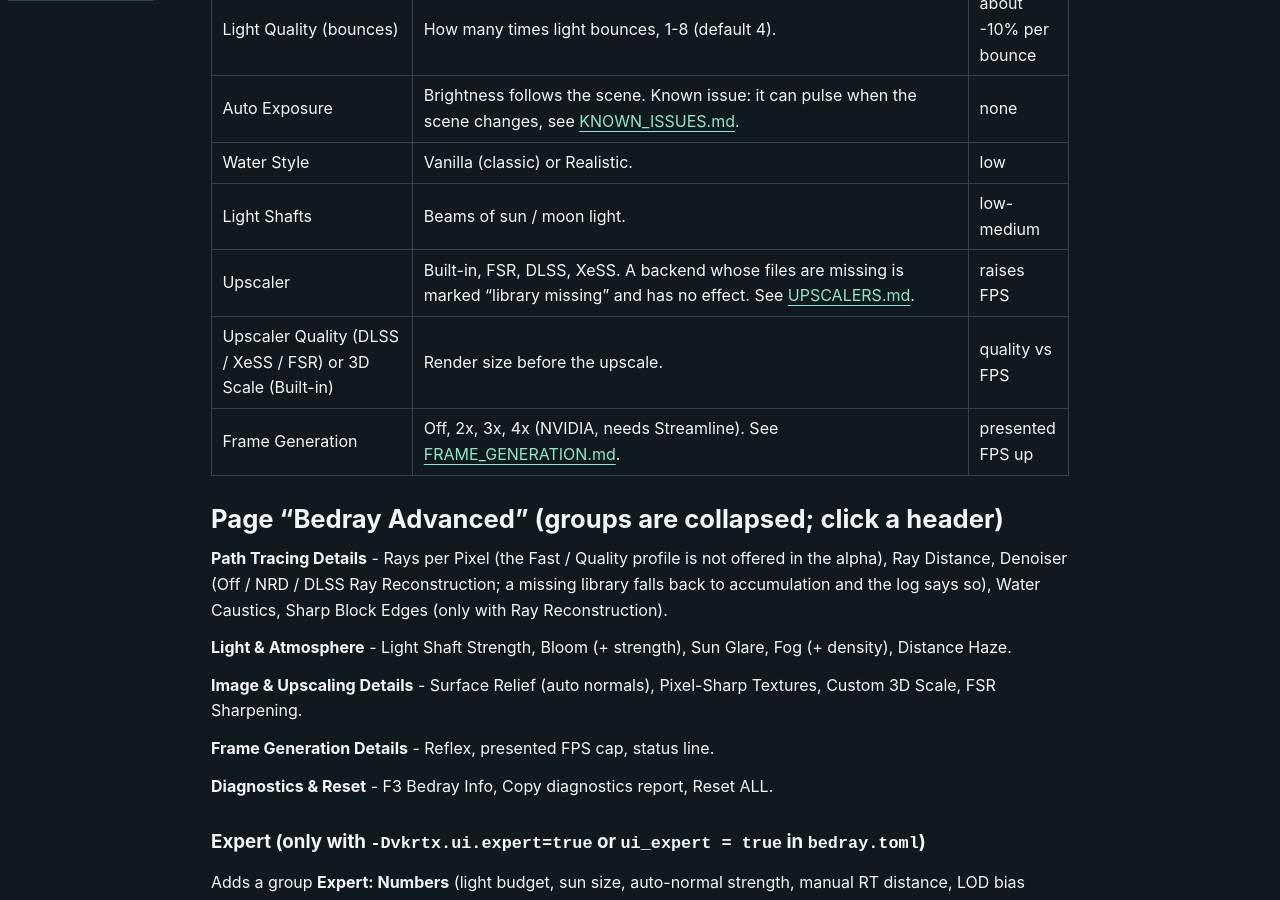
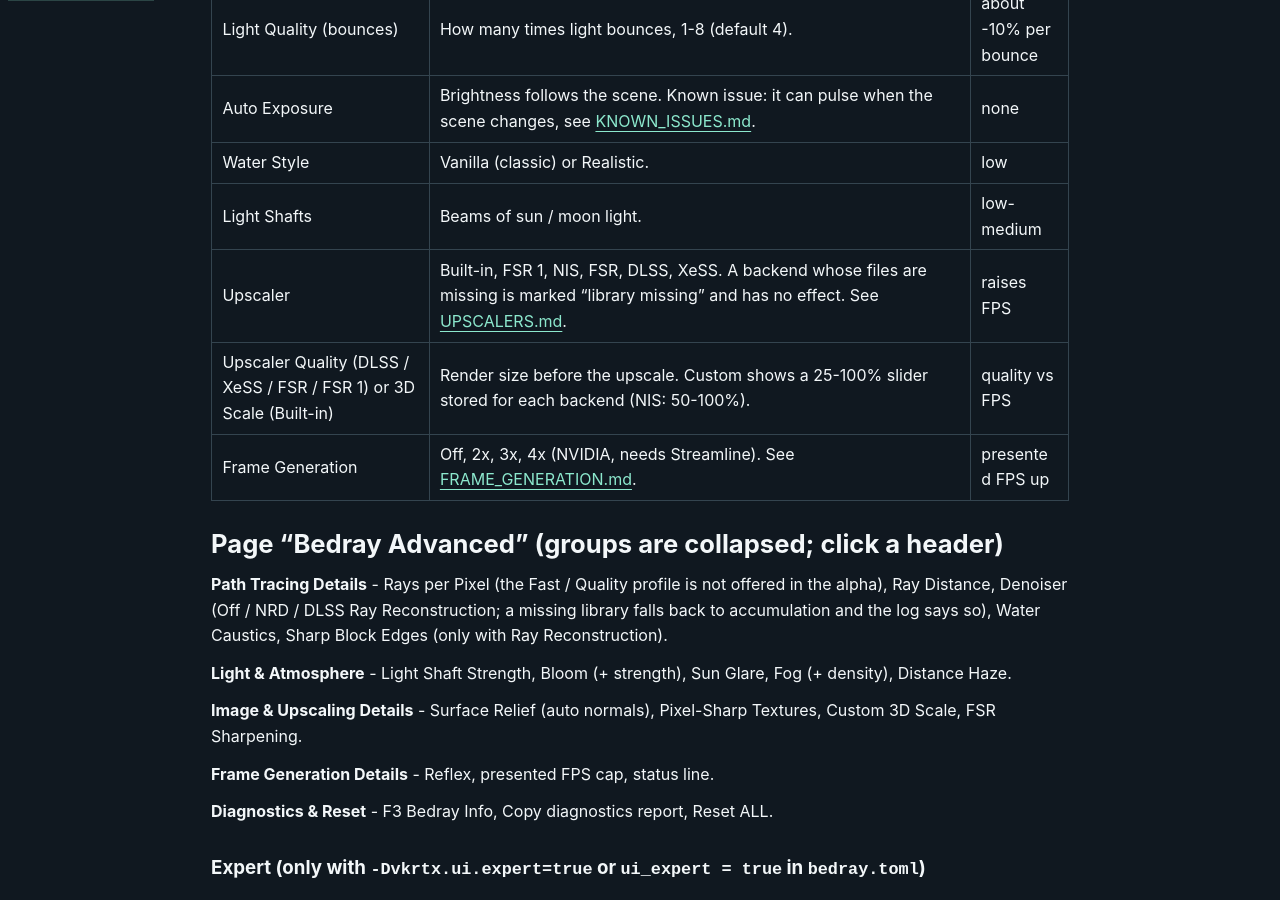
Before and after one commit to bnfe12/bedray, a Jekyll site: the page built from docs/SETTINGS_REFERENCE.md, in a window 1280 px wide and 900 px high, scrolled down 1481 px. Built offline with Jekyll 4.4.1, drawn with Linux system fonts in a browser that asks for light colours; our own code applies the rules of GitHub Pages for plain Markdown files.

Commit message:
Document native frame generation and per-backend custom scale

```diff
--- a/docs/SETTINGS_REFERENCE.md
+++ b/docs/SETTINGS_REFERENCE.md
@@ -50,8 +50,8 @@
 | Auto Exposure | Brightness follows the scene. Known issue: it can pulse when the scene changes, see [KNOWN_ISSUES.md](KNOWN_ISSUES.md). | none |
 | Water Style | Vanilla (classic) or Realistic. | low |
 | Light Shafts | Beams of sun / moon light. | low-medium |
-| Upscaler | Built-in, FSR, DLSS, XeSS. A backend whose files are missing is marked "library missing" and has no effect. See [UPSCALERS.md](UPSCALERS.md). | raises FPS |
-| Upscaler Quality (DLSS / XeSS / FSR) or 3D Scale (Built-in) | Render size before the upscale. | quality vs FPS |
+| Upscaler | Built-in, FSR 1, NIS, FSR, DLSS, XeSS. A backend whose files are missing is marked "library missing" and has no effect. See [UPSCALERS.md](UPSCALERS.md). | raises FPS |
+| Upscaler Quality (DLSS / XeSS / FSR / FSR 1) or 3D Scale (Built-in) | Render size before the upscale. Custom shows a 25-100% slider stored for each backend (NIS: 50-100%). | quality vs FPS |
 | Frame Generation | Off, 2x, 3x, 4x (NVIDIA, needs Streamline). See [FRAME_GENERATION.md](FRAME_GENERATION.md). | presented FPS up |
 
 ## Page "Bedray Advanced" (groups are collapsed; click a header)
```
Also changed, not shown: docs/FRAME_GENERATION.md (+2 -1 lines).
